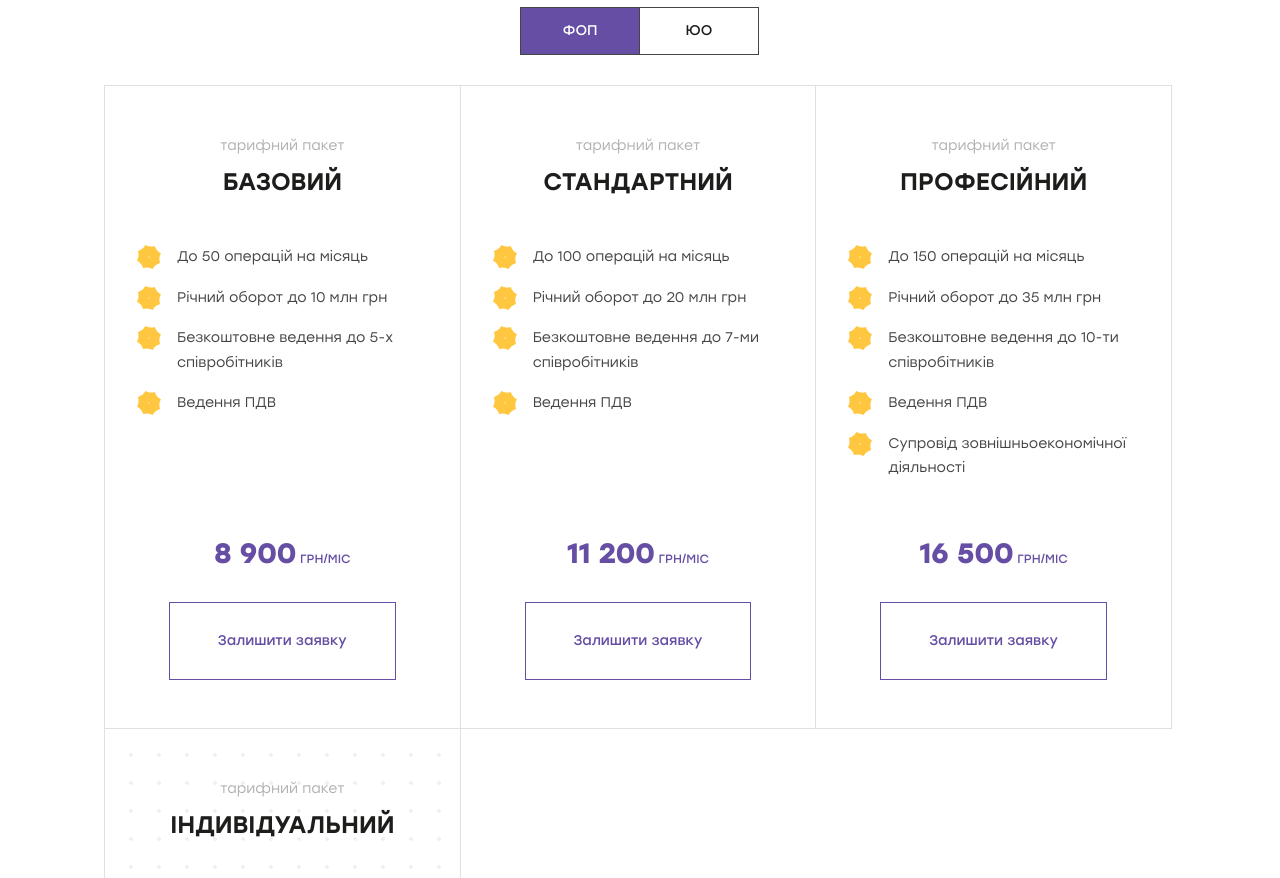
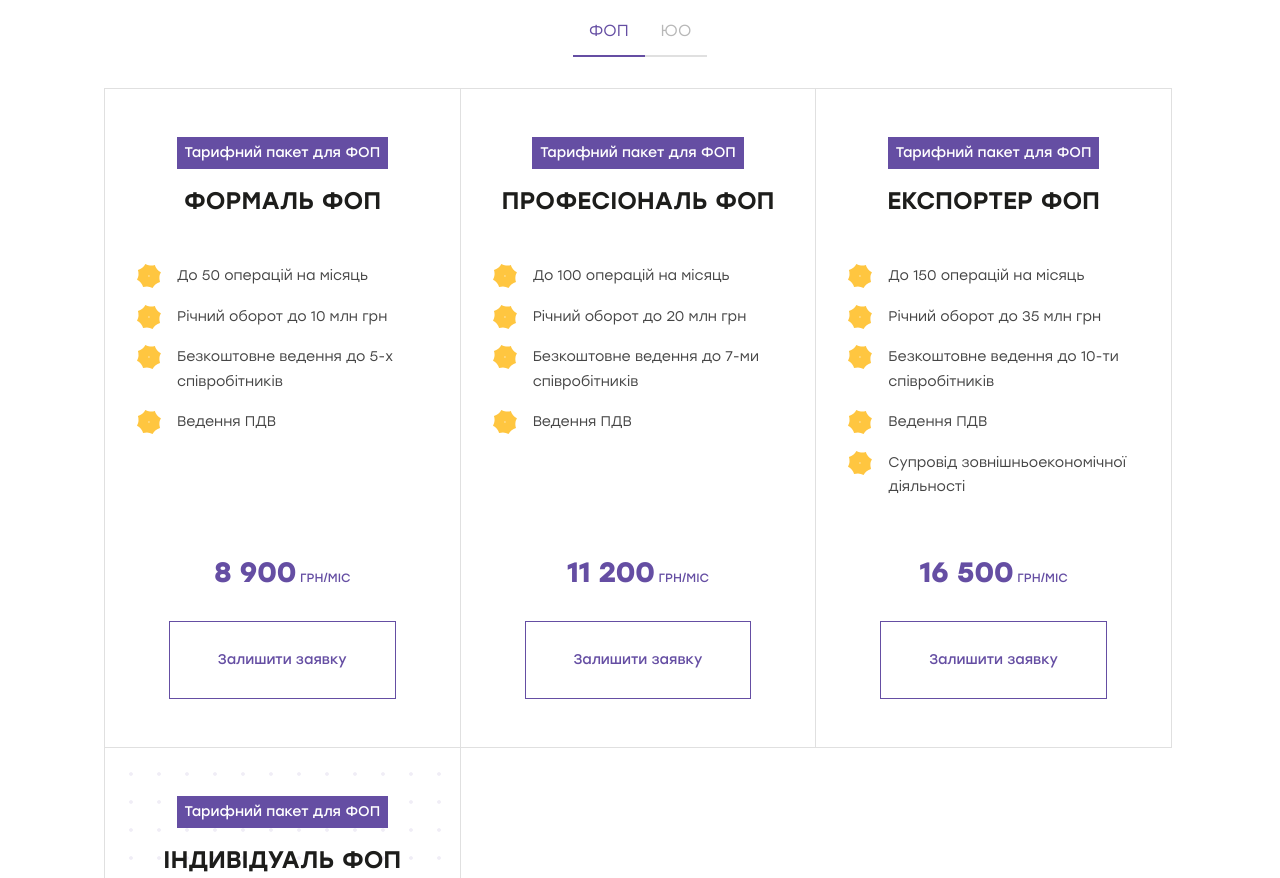
Before and after one commit to second1996/_parasolia, a website: page app/index.html in a window 1280 px wide. Shown: the part 4080-4958 px from the top of the page. Drawn offline with nearby package versions, Linux system fonts and the light colour scheme; files that its build step writes are made by us from their sources.

Commit message:
Packages CSS update

```diff
--- a/app/index.html
+++ b/app/index.html
@@ -361,7 +361,7 @@
 			</div>
 			<!-- /.row -->
 			<div class="h-packages-wrapper mt-64">
-				<ul class="h-packages-tabs nav nav-tabs nav-tabs-centered nav-tabs-border" id="packagesTabs" role="tablist">
+				<ul class="h-packages-tabs nav nav-tabs nav-tabs-centered " id="packagesTabs" role="tablist">
 					<li class="nav-item" role="presentation">
 						<button class="nav-link active" id="packages-1-tab" data-bs-toggle="tab" data-bs-target="#packages-1" type="button" role="tab" aria-controls="packages-1" aria-selected="true">ФОП</button>
 					</li>
@@ -375,8 +375,8 @@
 						<div class="h-packages-list">
 							<div class="h-packages-item">
 								<h5 class="heading">
-									<span class="heading-suptitle">Тарифний пакет</span>
-									<span class="heading-title text-sm w-medium text-uppercase">Базовий</span>
+									<span class="heading-suptitle">Тарифний пакет для ФОП</span>
+									<span class="heading-title text-sm w-medium text-uppercase">Формаль ФОП</span>
 								</h5>
 								<ul class="includes">
 									<li class="includes-item">
@@ -404,8 +404,8 @@
 							<!-- /.h-packages-item -->
 							<div class="h-packages-item">
 								<h5 class="heading">
-									<span class="heading-suptitle">Тарифний пакет</span>
-									<span class="heading-title text-sm w-medium text-uppercase">Стандартний</span>
+									<span class="heading-suptitle">Тарифний пакет для ФОП</span>
+									<span class="heading-title text-sm w-medium text-uppercase">Професіональ ФОП</span>
 								</h5>
 								<ul class="includes">
 									<li class="includes-item">
@@ -433,8 +433,8 @@
 							<!-- /.h-packages-item -->
 							<div class="h-packages-item">
 								<h5 class="heading">
-									<span class="heading-suptitle">Тарифний пакет</span>
-									<span class="heading-title text-sm w-medium text-uppercase">Професійний</span>
+									<span class="heading-suptitle">Тарифний пакет для ФОП</span>
+									<span class="heading-title text-sm w-medium text-uppercase">Експортер ФОП</span>
 								</h5>
 								<ul class="includes">
 									<li class="includes-item">
@@ -466,8 +466,8 @@
 							<!-- /.h-packages-item -->
 							<div class="h-packages-item h-packages-item--individual">
 								<h5 class="heading">
-									<span class="heading-suptitle">Тарифний пакет</span>
-									<span class="heading-title text-sm w-medium text-uppercase">Індивідуальний</span>
+									<span class="heading-suptitle">Тарифний пакет для ФОП</span>
+									<span class="heading-title text-sm w-medium text-uppercase">Індивідуаль ФОП</span>
 								</h5>
 								<ul class="includes">
 									<li class="includes-item">
@@ -502,7 +502,7 @@
 							<div class="h-packages-item">
 								<h5 class="heading">
 									<span class="heading-suptitle">Тарифний пакет</span>
-									<span class="heading-title text-sm w-medium text-uppercase">Базовий</span>
+									<span class="heading-title text-sm w-medium text-uppercase">Базовий <mark>ЮО</mark></span>
 								</h5>
 								<ul class="includes">
 									<li class="includes-item">
@@ -531,7 +531,7 @@
 							<div class="h-packages-item">
 								<h5 class="heading">
 									<span class="heading-suptitle">Тарифний пакет</span>
-									<span class="heading-title text-sm w-medium text-uppercase">Стандартний</span>
+									<span class="heading-title text-sm w-medium text-uppercase">Стандартний <mark>ЮО</mark></span>
 								</h5>
 								<ul class="includes">
 									<li class="includes-item">
@@ -560,7 +560,7 @@
 							<div class="h-packages-item h-packages-item--individual">
 								<h5 class="heading">
 									<span class="heading-suptitle">Тарифний пакет</span>
-									<span class="heading-title text-sm w-medium text-uppercase">Індивідуальний</span>
+									<span class="heading-title text-sm w-medium text-uppercase">Індивідуальний <mark>ЮО</mark></span>
 								</h5>
 								<ul class="includes">
 									<li class="includes-item">
--- a/app/sass/pages/_home.sass
+++ b/app/sass/pages/_home.sass
@@ -538,10 +538,6 @@
 			width: 175px
 			height: 180px
 			background: url('../images/thumbs-up.svg') no-repeat center/contain
-	&-tabs
-		&.nav-tabs
-			+media-breakpoint-down(md)
-				flex-direction: row
 	&-list
 		display: flex
 		flex-wrap: wrap
@@ -599,16 +595,20 @@
 			+media-breakpoint-down(sm)
 				margin-bottom: 32px
 			&-suptitle
-				display: block
-				margin-bottom: 8px
-				color: #B2B2B2
+				display: inline-block
+				padding: 4px 8px
+				margin-bottom: 16px
+				color: $white
 				font-family: $font-secondary
+				background-color: $purple
 				font-size: 14px
-				font-weight: $w-book
+				font-weight: $w-regular
 				line-height: 1.75
-				text-transform: lowercase
 			&-title
 				display: block
+				> mark
+					background-color: $purple
+					color: $white
 		.includes
 			&-item
 				display: flex
```
Also changed, not shown: app/css/main.min.css, app/js/app.js (indentation only), app/js/app.min.js, package.json (line endings or trailing spaces), 1 other file.
